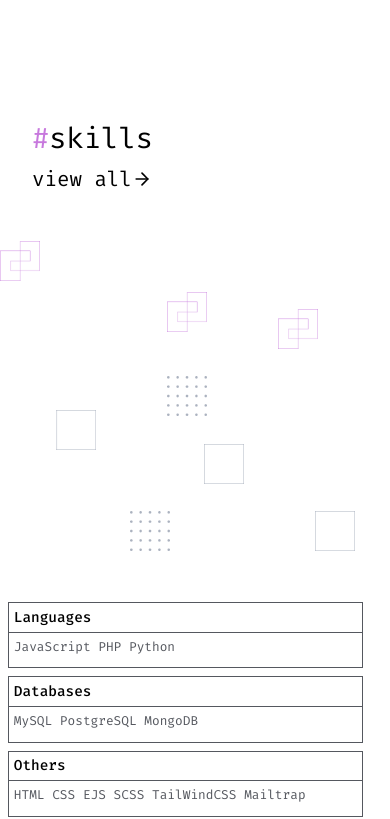
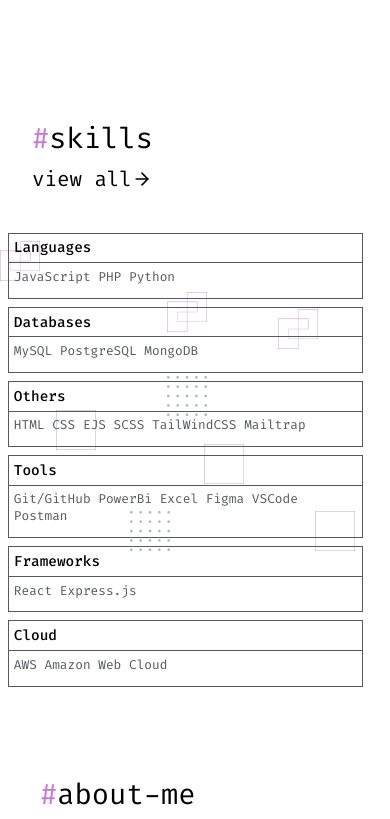
Before and after one commit to Omar-Aldabbas/Portfolio-3, a React (Create React App) app: page / in a window 390 px wide. Shown: the part 2856-3675 px from the top of the page. Built offline with nearby package versions, Linux system fonts and the light colour scheme.

Commit message:
Fix skills grid

```diff
--- a/src/components/style/Skills.css
+++ b/src/components/style/Skills.css
@@ -3,10 +3,11 @@
   max-height: 100vh;
   margin: 3rem 0;
   /* margin-bottom: 6rem; */
-  overflow-y: scroll;
+  overflow-y: hidden;
   overflow-x: hidden;
   display: flex;
   flex-direction: column;
+  position: relative;
 }
 
 .outer-grid {
@@ -140,7 +141,9 @@
 @media (max-width: 750px) {
   .outer-grid {
     grid-template-columns: 1fr;
+    z-index: -1000;
     gap: 2rem;
+    position:relative;
   }
 
   .right-col {
@@ -148,6 +151,7 @@
   }
 
   .inner-grid {
+
     grid-template-columns: 1fr 1fr;
     gap: 0.5rem;
   }
@@ -161,6 +165,9 @@
 
   .left-col {
     height: 50vh;
+        /* display: none; */
+    position: absolute;
+    z-index: -1000;
   }
 
   .floating-img {
```
